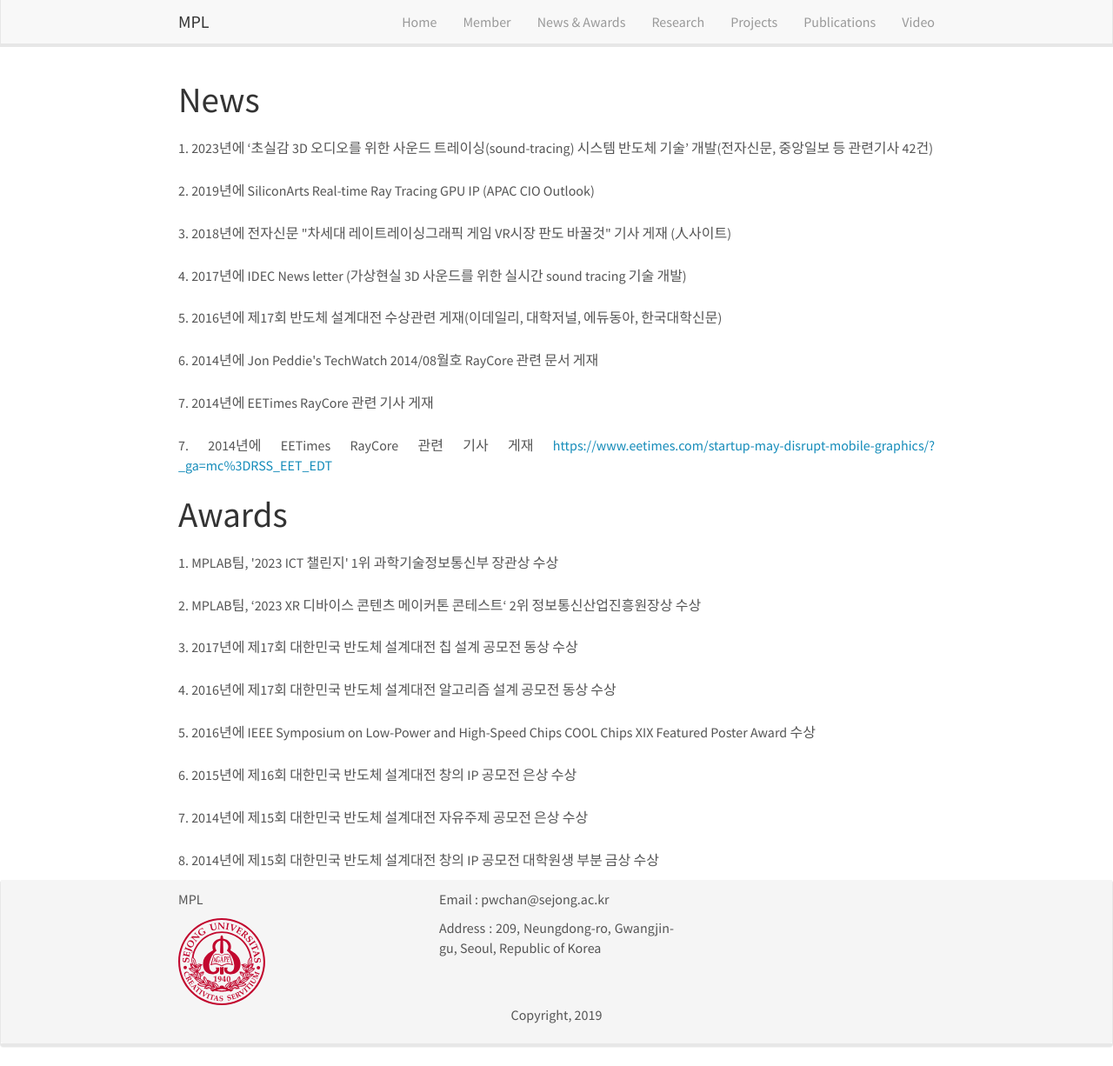
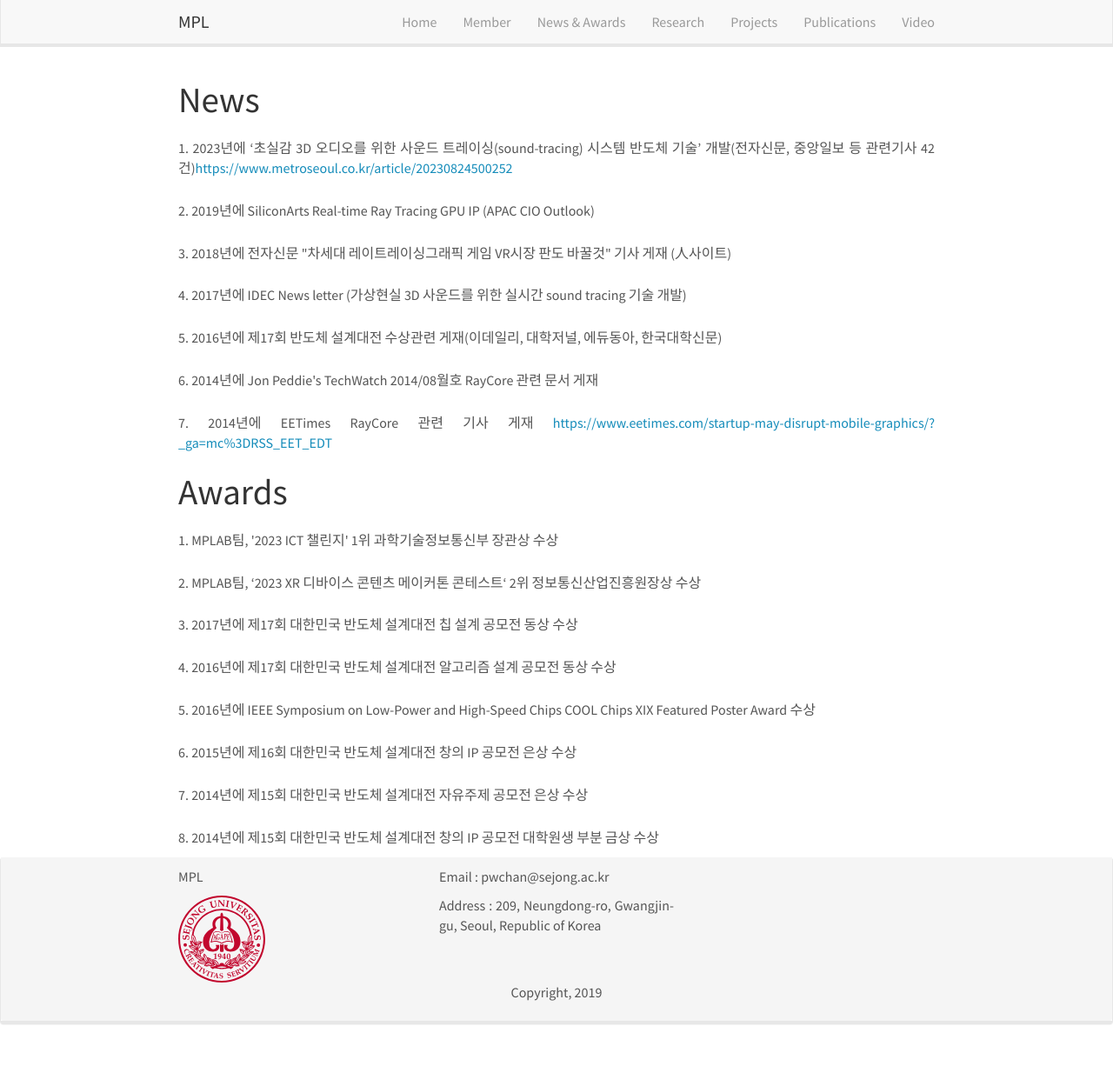
Before and after one commit to MPLRayman/webtest2, a Jekyll site: the page built from _pages/news.html, in a window 1280 px wide and 1226 px high. Shown: the whole window at 87% size. Built offline with Jekyll 4.4.1, drawn with Linux system fonts in a browser that asks for light colours; nearby versions of some CDN libraries.

Commit message:
Update news.yml

```diff
--- a/_data/news.yml
+++ b/_data/news.yml
@@ -1,8 +1,7 @@
-- content: 1. 2023년에 ‘초실감 3D 오디오를 위한 사운드 트레이싱(sound-tracing) 시스템 반도체 기술’ 개발(전자신문, 중앙일보 등 관련기사 42건)
+- content: 1. 2023년에 ‘초실감 3D 오디오를 위한 사운드 트레이싱(sound-tracing) 시스템 반도체 기술’ 개발(전자신문, 중앙일보 등 관련기사 42건)<a href="https://www.metroseoul.co.kr/" target="_blank">https://www.metroseoul.co.kr/article/20230824500252</a>
 - content: 2. 2019년에 SiliconArts Real-time Ray Tracing GPU IP (APAC CIO Outlook)
 - content: 3. 2018년에 전자신문 "차세대 레이트레이싱그래픽 게임 VR시장 판도 바꿀것" 기사 게재 (人사이트)
 - content: 4. 2017년에 IDEC News letter (가상현실 3D 사운드를 위한 실시간 sound tracing 기술 개발)
 - content: 5. 2016년에 제17회 반도체 설계대전 수상관련 게재(이데일리, 대학저널, 에듀동아, 한국대학신문)
 - content: 6. 2014년에 Jon Peddie's TechWatch 2014/08월호 RayCore 관련 문서 게재
-- content: 7. 2014년에 EETimes RayCore 관련 기사 게재
 - content: 7. 2014년에 EETimes RayCore 관련 기사 게재 <a href="https://www.eetimes.com" target="_blank">https://www.eetimes.com/startup-may-disrupt-mobile-graphics/?_ga=mc%3DRSS_EET_EDT</a>
```
